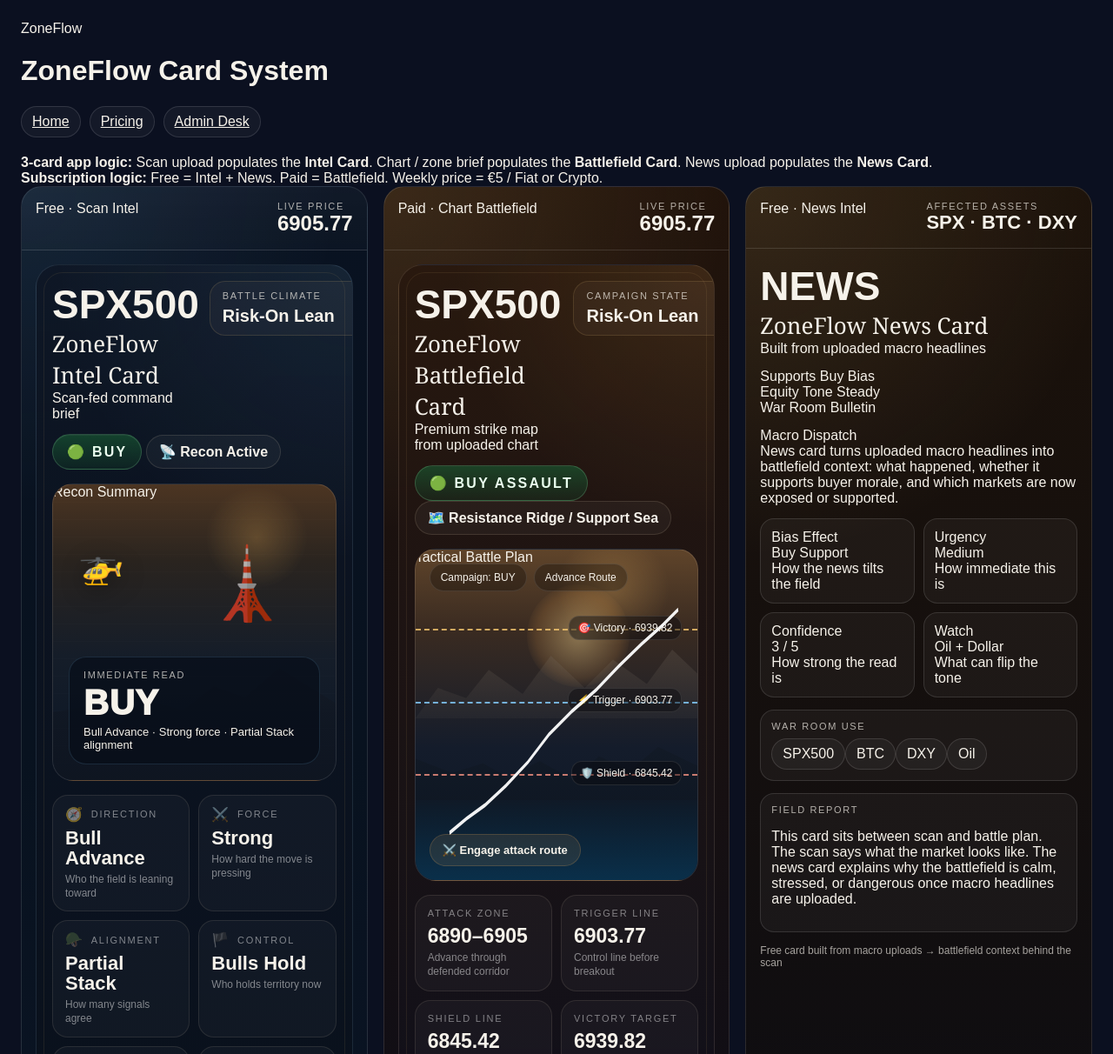
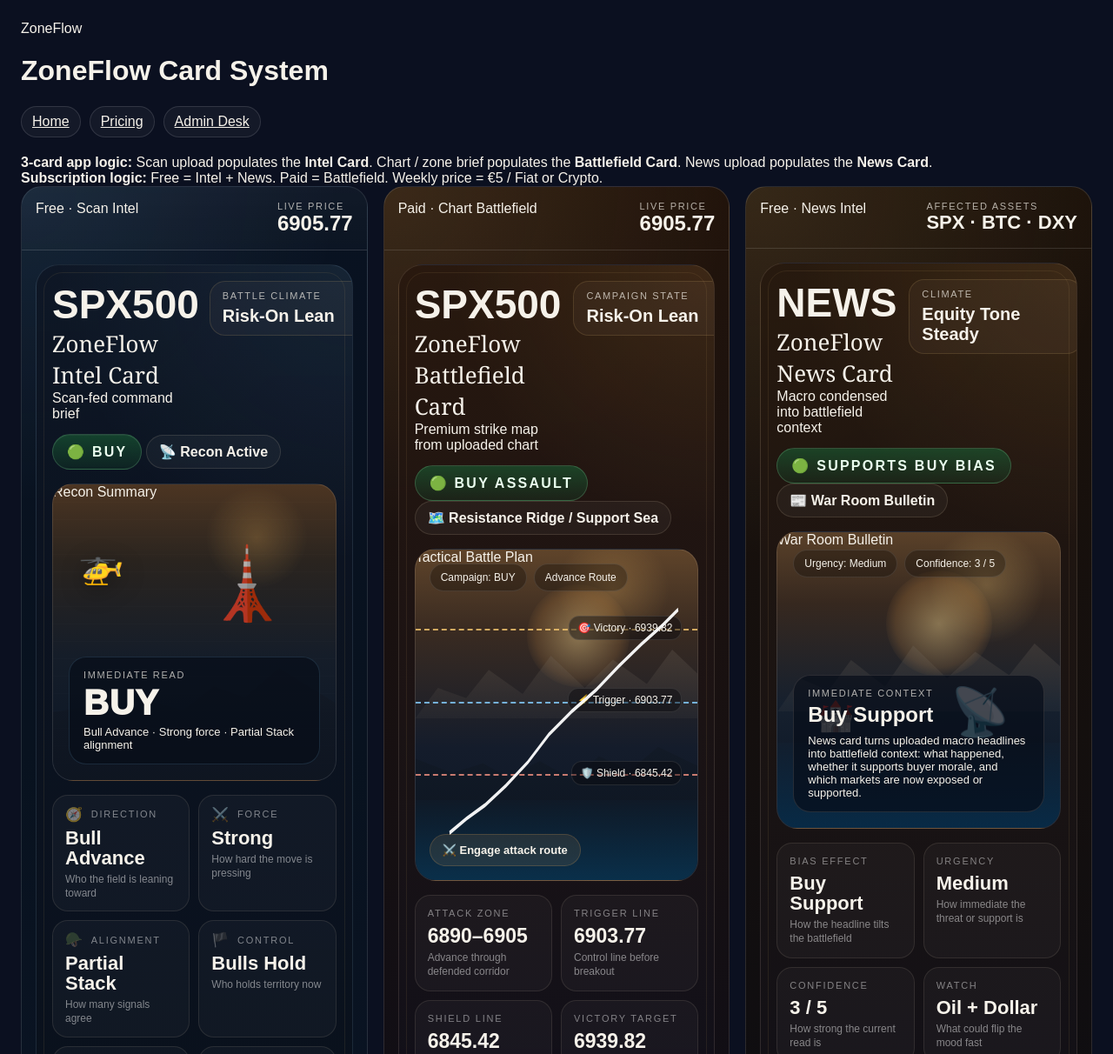
Before and after one commit to Keno672/ZoneFlow-2026, a plain HTML site: page index.html in a window 1280 px wide. Shown: the top 1212 px of the page at 87% size. Drawn offline with Linux system fonts and the light colour scheme.

Commit message:
Upgrade News Card v4 styling

```diff
--- a/assets/app.js
+++ b/assets/app.js
@@ -67,6 +67,7 @@ function savePayload(payload) {
 function chipList(items, klass = "chip blue") {
   return (items || []).map((i) => `<div class="${klass}">${i}</div>`).join("");
 }
+
 
 
 
@@ -158,35 +159,28 @@ function renderCardDeck() {
             <div style="font-size:20px;font-weight:900;margin-top:6px">${data.battlefield.climate}</div>
           </div>
         </div>
-
         <div class="status-row" style="margin-top:14px">
           <div class="battle-bias-banner ${battleBiasClass === "buy" ? "buy" : ""}">
             ${battleBiasClass === "buy" ? "🟢" : "🔴"} ${(data.battlefield.bias || "").toUpperCase()} ASSAULT
           </div>
           <div class="intel-ribbon">🗺️ ${data.battlefield.theme}</div>
         </div>
-
         <div class="battle-map-upgrade">
           <div class="stamp">Tactical Battle Plan</div>
           <div class="sun"></div>
           <div class="mountains"></div>
           <div class="terrain"></div>
           <div class="support-sea"></div>
-
           <div class="battle-readout">
             <div class="tag">Campaign: ${(data.battlefield.bias || "").toUpperCase()}</div>
             <div class="tag">${battleSell ? "Ambush Route" : "Advance Route"}</div>
           </div>
-
           <div class="battle-line gold" style="top:24%"></div>
           <div class="battle-label" style="top:20%;right:18px">🎯 Victory · ${data.battlefield.victory}</div>
-
           <div class="battle-line ${battleSell ? "red" : "blue"}" style="top:46%"></div>
           <div class="battle-label" style="top:42%;right:18px">⚡ Trigger · ${data.battlefield.triggerLine}</div>
-
           <div class="battle-line ${battleSell ? "blue" : "red"}" style="top:68%"></div>
           <div class="battle-label" style="top:64%;right:18px">🛡️ Shield · ${data.battlefield.shieldLine}</div>
-
           <svg class="route-svg" viewBox="0 0 1000 420" preserveAspectRatio="none">
             ${
               battleSell
@@ -194,69 +188,101 @@ function renderCardDeck() {
                 : `<polyline fill="none" stroke="rgba(255,255,255,.94)" stroke-width="5" points="120,360 180,342 245,325 320,300 398,270 472,235 555,205 640,178 720,148 800,120 875,96 930,76" />`
             }
           </svg>
-
           <div class="battle-pill">${battleSell ? "⚔️ Engage sell route" : "⚔️ Engage attack route"}</div>
         </div>
-
         <div class="battle-metrics">
-          <div class="battle-stat">
-            <div class="t">Attack Zone</div>
-            <div class="v">${data.battlefield.attackZone}</div>
-            <div class="s">${battleSell ? "Sell into the rally zone" : "Advance through defended corridor"}</div>
-          </div>
-          <div class="battle-stat">
-            <div class="t">${battleSell ? "Breakthrough" : "Trigger Line"}</div>
-            <div class="v">${data.battlefield.triggerLine}</div>
-            <div class="s">${battleSell ? "Enemy push invalidation area" : "Control line before breakout"}</div>
-          </div>
-          <div class="battle-stat">
-            <div class="t">${battleSell ? "Stop / Break" : "Shield Line"}</div>
-            <div class="v">${data.battlefield.shieldLine}</div>
-            <div class="s">${battleSell ? "Abort if enemy breaks through" : "Main defence line"}</div>
-          </div>
-          <div class="battle-stat">
-            <div class="t">Victory Target</div>
-            <div class="v">${data.battlefield.victory}</div>
-            <div class="s">Primary battlefield objective</div>
-          </div>
+          <div class="battle-stat"><div class="t">Attack Zone</div><div class="v">${data.battlefield.attackZone}</div><div class="s">${battleSell ? "Sell into the rally zone" : "Advance through defended corridor"}</div></div>
+          <div class="battle-stat"><div class="t">${battleSell ? "Breakthrough" : "Trigger Line"}</div><div class="v">${data.battlefield.triggerLine}</div><div class="s">${battleSell ? "Enemy push invalidation area" : "Control line before breakout"}</div></div>
+          <div class="battle-stat"><div class="t">${battleSell ? "Stop / Break" : "Shield Line"}</div><div class="v">${data.battlefield.shieldLine}</div><div class="s">${battleSell ? "Abort if enemy breaks through" : "Main defence line"}</div></div>
+          <div class="battle-stat"><div class="t">Victory Target</div><div class="v">${data.battlefield.victory}</div><div class="s">Primary battlefield objective</div></div>
         </div>
-
         <div class="battle-order-panel">
           <div class="mini">Mission Brief</div>
           <p style="margin:8px 0 0;line-height:1.62">${data.battlefield.order}</p>
         </div>
       </div>
-
       <div class="footer-note">Upgraded Battlefield Card v3 → premium chart translated into a cinematic strike map</div>
     </div>
   </section>
 
-  <section class="card" style="background:radial-gradient(circle at top left, rgba(216,176,108,.14), transparent 28%),linear-gradient(180deg, rgba(28,18,10,.98), rgba(10,12,20,.98));">
+  <section class="card news-upgrade">
     <div class="card-header">
-      <div class="card-tag"><span class="dot" style="background:var(--amber)"></span> Free · News Intel</div>
+      <div class="card-tag"><span class="dot" style="background:var(--gold)"></span> Free · News Intel</div>
       <div class="price-box"><div class="mini">Affected Assets</div><div class="price" style="font-size:22px">${data.news.affected}</div></div>
     </div>
     <div class="card-body">
-      <div><div class="symbol">NEWS</div><div class="subtitle">ZoneFlow News Card</div><div class="rank">Built from uploaded macro headlines</div></div>
-      <div class="status-row">
-        <div class="pill ${newsBiasClass}">${data.news.support}</div>
-        <div class="pill macro">${data.news.climate}</div>
-        <div class="pill theme">${data.news.theme}</div>
+      <div class="news-shell">
+        <div class="news-top">
+          <div>
+            <div class="symbol">NEWS</div>
+            <div class="subtitle">ZoneFlow News Card</div>
+            <div class="rank">Macro condensed into battlefield context</div>
+          </div>
+          <div class="news-price-box">
+            <div class="mini">Climate</div>
+            <div style="font-size:20px;font-weight:900;margin-top:6px">${data.news.climate}</div>
+          </div>
+        </div>
+
+        <div class="status-row" style="margin-top:14px">
+          <div class="battle-bias-banner ${newsBiasClass === "buy" ? "buy" : ""}">
+            ${newsBiasClass === "buy" ? "🟢" : "🔴"} ${data.news.support}
+          </div>
+          <div class="intel-ribbon">📰 ${data.news.theme}</div>
+        </div>
+
+        <div class="news-scene-upgrade">
+          <div class="stamp">War Room Bulletin</div>
+          <div class="war-sun"></div>
+          <div class="mountains"></div>
+          <div class="war-room">
+            <div class="tag">Urgency: ${data.news.urgency}</div>
+            <div class="tag">Confidence: ${data.news.confidence}</div>
+          </div>
+          <div class="towers">🏰</div>
+          <div class="signal">📡</div>
+          <div class="sea"></div>
+          <div class="news-bulletin">
+            <div class="mini">Immediate Context</div>
+            <div class="headline">${data.news.biasEffect}</div>
+            <div style="margin-top:8px;color:var(--muted);font-size:13px">${data.news.summary}</div>
+          </div>
+        </div>
+
+        <div class="news-grid">
+          <div class="news-stat">
+            <div class="t">Bias Effect</div>
+            <div class="v">${data.news.biasEffect}</div>
+            <div class="s">How the headline tilts the battlefield</div>
+          </div>
+          <div class="news-stat">
+            <div class="t">Urgency</div>
+            <div class="v">${data.news.urgency}</div>
+            <div class="s">How immediate the threat or support is</div>
+          </div>
+          <div class="news-stat">
+            <div class="t">Confidence</div>
+            <div class="v">${data.news.confidence}</div>
+            <div class="s">How strong the current read is</div>
+          </div>
+          <div class="news-stat">
+            <div class="t">Watch</div>
+            <div class="v">${data.news.watch}</div>
+            <div class="s">What could flip the mood fast</div>
+          </div>
+        </div>
+
+        <div class="news-assets-panel">
+          <div class="mini">War Room Watchlist</div>
+          <div class="chips" style="margin-top:10px">${chipList(data.news.assets, "chip")}</div>
+        </div>
+
+        <div class="news-report-panel">
+          <div class="mini">Command Report</div>
+          <p style="margin:8px 0 0;line-height:1.62">${data.news.report}</p>
+        </div>
       </div>
-      <div class="art-panel">
-        <div class="stamp">Macro Dispatch</div>
-        <div class="news-sun"></div><div class="mountain-range"></div><div class="news-sea"></div>
-        <div class="news-brief">${data.news.summary}</div>
-      </div>
-      <div class="stats">
-        <div class="stat"><div class="label">Bias Effect</div><div class="value">${data.news.biasEffect}</div><div class="note">How the news tilts the field</div></div>
-        <div class="stat"><div class="label">Urgency</div><div class="value">${data.news.urgency}</div><div class="note">How immediate this is</div></div>
-        <div class="stat"><div class="label">Confidence</div><div class="value">${data.news.confidence}</div><div class="note">How strong the read is</div></div>
-        <div class="stat"><div class="label">Watch</div><div class="value">${data.news.watch}</div><div class="note">What can flip the tone</div></div>
-      </div>
-      <div class="panel"><div class="mini">War Room Use</div><div class="chips" style="margin-top:8px">${chipList(data.news.assets, "chip")}</div></div>
-      <div class="panel"><div class="mini">Field Report</div><p>${data.news.report}</p></div>
-      <div class="footer-note">Free card built from macro uploads → battlefield context behind the scan</div>
+      <div class="footer-note">Upgraded News Card v4 → macro headlines translated into a premium war room bulletin</div>
     </div>
   </section>
   `;
--- a/assets/styles.css
+++ b/assets/styles.css
@@ -233,3 +233,97 @@ body{font-family:Arial,sans-serif;background:#0b1020;color:#f6f2ea;margin:0}a{co
   background:linear-gradient(180deg, rgba(63,43,22,.28), rgba(22,18,16,.20));
   border-radius:22px;padding:16px;margin-top:16px;
 }
+
+
+/* v4 news upgrade */
+.card.news-upgrade{
+  background:
+    radial-gradient(circle at top left, rgba(216,176,108,.14), transparent 28%),
+    radial-gradient(circle at bottom right, rgba(134,207,255,.06), transparent 22%),
+    linear-gradient(180deg, rgba(28,18,10,.98), rgba(10,12,20,.98));
+}
+.news-shell{
+  position:relative;
+  border-radius:28px;
+  padding:18px;
+  border:1px solid rgba(255,231,203,.12);
+  background:
+    radial-gradient(circle at top right, rgba(255,189,93,.10), transparent 24%),
+    linear-gradient(180deg, rgba(39,25,14,.90), rgba(12,14,26,.94));
+  overflow:hidden;
+}
+.news-shell::before{
+  content:"";
+  position:absolute; inset:8px;
+  border:1px solid rgba(216,176,108,.10);
+  border-radius:22px;
+  pointer-events:none;
+}
+.news-top{
+  display:flex;justify-content:space-between;gap:14px;align-items:flex-start;
+}
+.news-price-box{
+  padding:10px 14px;border-radius:18px;min-width:170px;
+  border:1px solid rgba(216,176,108,.16);
+  background:rgba(255,232,198,.04);
+}
+.news-scene-upgrade{
+  position:relative;height:340px;border-radius:24px;overflow:hidden;margin-top:16px;
+  border:1px solid rgba(255,231,203,.12);
+  background:
+    radial-gradient(circle at 74% 18%, rgba(255,212,126,.26), transparent 18%),
+    linear-gradient(180deg, #5a4129 0%, #36281f 24%, #16202e 58%, #0a1525 100%);
+}
+.news-scene-upgrade .war-sun{
+  position:absolute;right:78px;top:44px;width:122px;height:122px;border-radius:50%;
+  background:radial-gradient(circle, rgba(255,220,145,.42), rgba(255,176,84,.16) 58%, transparent 74%);
+}
+.news-scene-upgrade .mountains{
+  position:absolute;left:0;right:0;top:88px;height:118px;
+  background:linear-gradient(180deg, rgba(125,116,104,.28), rgba(125,116,104,.08));
+  clip-path:polygon(0 100%,8% 68%,18% 80%,26% 50%,38% 76%,48% 36%,60% 68%,70% 42%,82% 65%,91% 34%,100% 56%,100% 100%);
+}
+.news-scene-upgrade .war-room{
+  position:absolute;left:18px;top:20px;display:flex;gap:8px;flex-wrap:wrap
+}
+.news-scene-upgrade .war-room .tag{
+  padding:8px 12px;border-radius:999px;border:1px solid rgba(255,255,255,.10);background:rgba(0,0,0,.28);font-size:12px
+}
+.news-scene-upgrade .towers{
+  position:absolute;left:14%;bottom:32%;font-size:34px;opacity:.85
+}
+.news-scene-upgrade .signal{
+  position:absolute;right:18%;bottom:30%;font-size:54px;opacity:.85
+}
+.news-scene-upgrade .sea{
+  position:absolute;left:0;right:0;bottom:0;height:98px;
+  background:linear-gradient(180deg, rgba(0,120,190,.02), rgba(0,140,220,.18));
+}
+.news-bulletin{
+  position:absolute;left:18px;right:18px;bottom:18px;
+  padding:14px 16px;border-radius:20px;
+  background:rgba(7,13,24,.68);
+  border:1px solid rgba(255,231,203,.12);
+}
+.news-bulletin .headline{
+  font-size:24px;font-weight:900;line-height:1.1;margin-top:6px
+}
+.news-grid{
+  display:grid;grid-template-columns:1fr 1fr;gap:10px;margin-top:16px;
+}
+.news-stat{
+  border:1px solid rgba(255,233,204,.10);
+  border-radius:18px;padding:14px;background:rgba(255,255,255,.03);
+}
+.news-stat .t{font-size:11px;letter-spacing:.16em;text-transform:uppercase;color:rgba(255,255,255,.46)}
+.news-stat .v{margin-top:8px;font-size:22px;font-weight:900;line-height:1.05}
+.news-stat .s{margin-top:6px;font-size:12px;color:rgba(255,255,255,.48);line-height:1.3}
+.news-assets-panel{
+  border:1px solid rgba(216,176,108,.16);
+  background:linear-gradient(180deg, rgba(63,43,22,.28), rgba(22,18,16,.20));
+  border-radius:22px;padding:16px;margin-top:16px;
+}
+.news-report-panel{
+  border:1px solid rgba(255,231,203,.10);
+  border-radius:22px;padding:16px;background:rgba(255,255,255,.03);margin-top:16px;
+}
```
